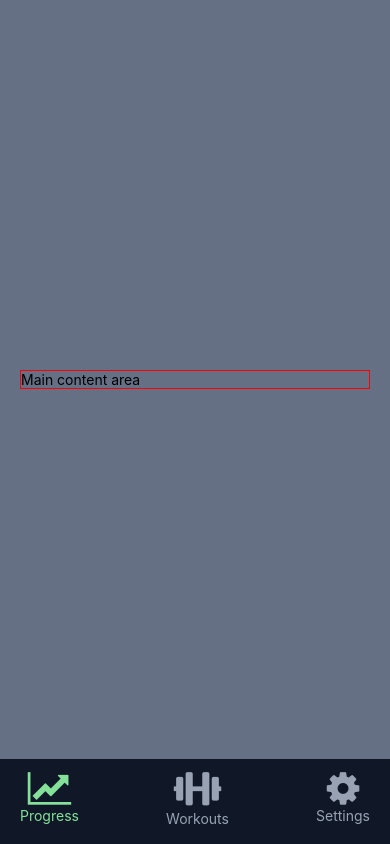
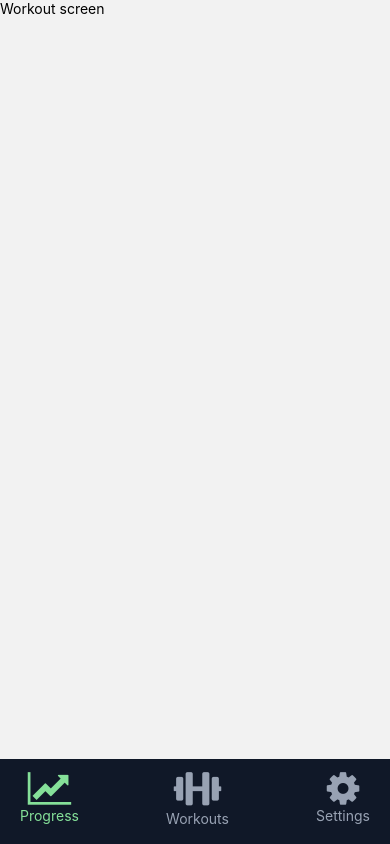
Before and after one commit to kuhlekt1v/StrengthJournal, a React Native app: screen /Workouts in a window 390 px wide. Built offline with nearby package versions, Linux system fonts and the light colour scheme.

Commit message:
Initialize screen nav.

```diff
--- a/App.tsx
+++ b/App.tsx
@@ -1,23 +1,33 @@
-import { StyleSheet, View } from 'react-native'
-import { grey600 } from './assets/constants/colors'
+import { View } from 'react-native'
 import WorkoutScreen from './components/screens/workout-screen/WorkoutScreen'
+import ProgressScreen from './components/screens/progress-screen/ProgressScreen'
+
+import { NavigationContainer } from '@react-navigation/native'
+import { createNativeStackNavigator } from '@react-navigation/native-stack'
+import { ScreenNav } from './components/organisms'
+
+const Stack = createNativeStackNavigator()
 
 const App = (): JSX.Element => {
   return (
-    <View style={styles.container}>
-      <WorkoutScreen />
+    <View style={{ width: '100%', height: '100%' }}>
+      <NavigationContainer>
+        <Stack.Navigator initialRouteName='Progress'>
+          <Stack.Screen
+            name='Progress'
+            component={ProgressScreen}
+            options={{ headerShown: false }}
+          />
+          <Stack.Screen
+            name='Workouts'
+            component={WorkoutScreen}
+            options={{ headerShown: false }}
+          />
+        </Stack.Navigator>
+        <ScreenNav />
+      </NavigationContainer>
     </View>
   )
 }
 
-const styles = StyleSheet.create({
-  container: {
-    flex: 1,
-    alignItems: 'center',
-    flexDirection: 'column',
-    justifyContent: 'center',
-    backgroundColor: grey600
-  }
-})
-
 export default App
--- a/components/organisms/screen-nav/ScreenNav.tsx
+++ b/components/organisms/screen-nav/ScreenNav.tsx
@@ -2,15 +2,20 @@ import { useState } from 'react'
 import { View, StyleSheet } from 'react-native'
 import { NavIcon } from '../../atoms'
 import { grey700 } from '../../../assets/constants/colors'
+import { useNavigation } from '@react-navigation/native'
 
 const ScreenNav = (): JSX.Element => {
   const fontAwesome = 'FontAwesome' as const
   const fontAwesome5 = 'FontAwesome5' as const
 
   const [activeIndex, setActiveIndex] = useState(0)
+  const navigation = useNavigation()
 
-  const handleIconPress = (index: number): void => {
+  const handleIconPress = (index: number, text: string): void => {
     setActiveIndex(index)
+    // @ts-expect-error Unknown error.
+    // Text must match an existing NavigatorScreen.
+    navigation.navigate(text)
   }
 
   const icons = [
@@ -28,7 +33,7 @@ const ScreenNav = (): JSX.Element => {
           faIconName={icon.faIconName}
           text={icon.text}
           active={index === activeIndex}
-          handlePress={() => handleIconPress(index)}
+          handlePress={() => handleIconPress(index, icon.text)}
         />
       ))}
     </View>
--- /dev/null
+++ b/components/screens/progress-screen/ProgressScreen.tsx
@@ -0,0 +1,53 @@
+import { View, StyleSheet } from 'react-native'
+import { Content } from '../../templates'
+import { Select, Title } from '../../atoms'
+import { primary } from '../../../assets/constants/colors'
+
+const data = [
+  {
+    label: 'Squat',
+    value: '1'
+  },
+  {
+    label: 'Bench',
+    value: '2'
+  },
+  {
+    label: 'Dead Lift',
+    value: '3'
+  },
+  {
+    label: 'Press',
+    value: '4'
+  },
+  {
+    label: 'Power Clean',
+    value: '5'
+  }
+]
+
+const ProgressScreen = (): JSX.Element => {
+  return (
+    <Content>
+      <View
+        style={{
+          width: '100%',
+          height: '90%'
+        }}
+      >
+        <Title type='h1'>Progress</Title>
+        <Select data={data} placeholder='Select exercise' />
+        <Title type='h2'>Max Weight Lifted</Title>
+        <View
+          style={{
+            marginVertical: 10,
+            borderBottomColor: primary,
+            borderBottomWidth: StyleSheet.hairlineWidth
+          }}
+        />
+      </View>
+    </Content>
+  )
+}
+
+export default ProgressScreen
--- a/components/screens/workout-screen/WorkoutScreen.tsx
+++ b/components/screens/workout-screen/WorkoutScreen.tsx
@@ -1,18 +1,8 @@
-import { Text, View } from 'react-native'
-import { Content } from '../../templates'
-import { ScreenNav } from '../../organisms'
+import React from 'react'
+import { Text } from 'react-native'
 
-const WorkoutScreen = (): JSX.Element => {
-  return (
-    <>
-      <Content>
-        <View style={{ borderWidth: 1, borderColor: 'red', width: '100%' }}>
-          <Text>Main content area</Text>
-        </View>
-      </Content>
-      <ScreenNav />
-    </>
-  )
+const WorkoutScreen = () => {
+  return <Text>Workout screen</Text>
 }
 
 export default WorkoutScreen
--- a/components/templates/content/Content.tsx
+++ b/components/templates/content/Content.tsx
@@ -1,4 +1,5 @@
 import { View, StyleSheet } from 'react-native'
+import { grey600 } from '../../../assets/constants/colors'
 
 interface IContent {
   testID?: string
@@ -16,13 +17,12 @@ const Content = ({ children }: IContent): JSX.Element => {
 const styles = StyleSheet.create({
   container: {
     flex: 1,
-    alignItems: 'center',
-    justifyContent: 'center',
     width: '100%',
-    paddingTop: 10,
+    paddingTop: 50,
     paddingBottom: 10,
     paddingLeft: 20,
-    paddingRight: 20
+    paddingRight: 20,
+    backgroundColor: grey600
   }
 })
 
```
Also changed, not shown: 1 other file (tests, documents, lock files or other folders).
